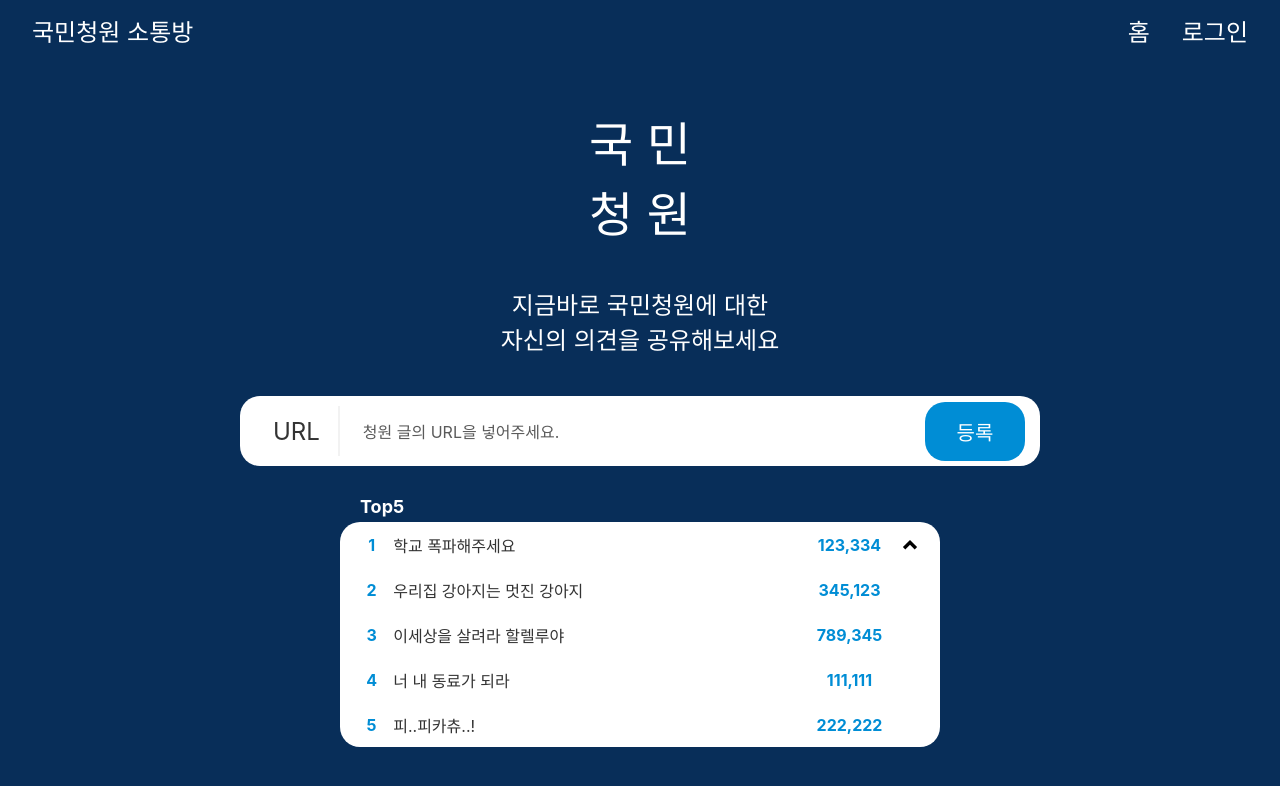
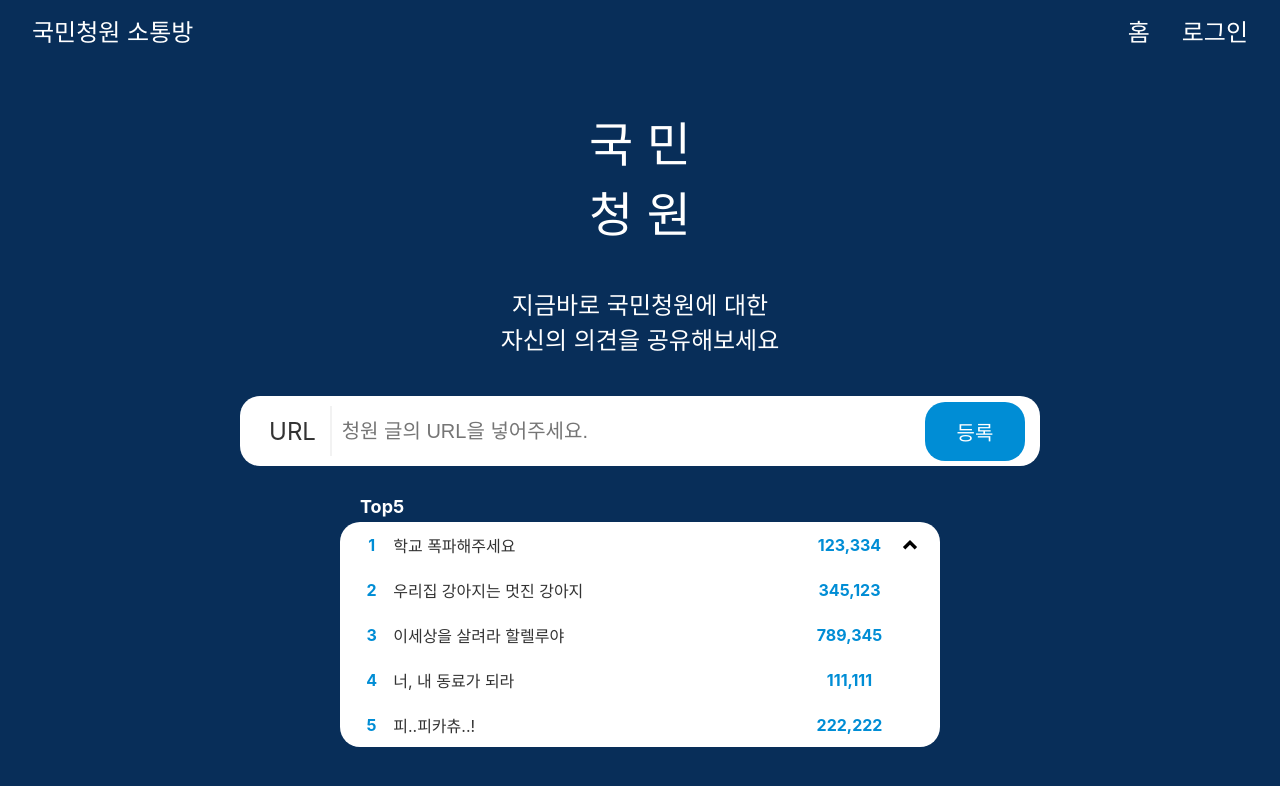
Before and after one commit to potato-club/national-petition-frontend, a Next.js app: page /home in a window 1280 px wide. Both pictures are taken after a click on the icon 910 px from the left and 545 px from the top of the page. Shown: the top 786 px of the page. Built offline with nearby package versions, Linux system fonts and the light colour scheme.

Commit message:
[UPDATE] home input적용 /top5TextLoop 함수 축약

```diff
--- a/components/common/Top5TextLoop.jsx
+++ b/components/common/Top5TextLoop.jsx
@@ -9,14 +9,12 @@ const Top5List = [
   { id: 1, title: '학교 폭파해주세요', sub: '123,334' },
   { id: 2, title: '우리집 강아지는 멋진 강아지', sub: '345,123' },
   { id: 3, title: '이세상을 살려라 할렐루야', sub: '789,345' },
-  { id: 4, title: '너 내 동료가 되라', sub: '111,111' },
+  { id: 4, title: '너, 내 동료가 되라', sub: '111,111' },
   { id: 5, title: '피..피카츄..!', sub: '222,222' },
 ];
 export const Top5TextLoop = () => {
   const [handleDrop, setHandleDrop] = useState(false);
-  const handleDropDown = () => {
-    setHandleDrop(!handleDrop);
-  };
+
   return (
     <Top5Section>
       <Top5Title>
@@ -31,7 +29,7 @@ export const Top5TextLoop = () => {
       <Top5ItemBox handleDrop={handleDrop}>
         {handleDrop ? (
           <div>
-            {Top5List.map(({ id, title, sub }, index) => (
+            {Top5List.map(({ id, title, sub }) => (
               <ItemWrapper key={id}>
                 <ItemRanking>
                   <TypoGraphy
@@ -217,7 +215,7 @@ export const Top5TextLoop = () => {
             transition: 'transform 0.5s ',
           }}
           // style={DropDownStyle}
-          onClick={handleDropDown}
+          onClick={() => setHandleDrop((handleDrop) => !handleDrop)}
         />
       </Top5ItemBox>
     </Top5Section>
@@ -264,4 +262,3 @@ const ItemSubNumber = styled.div`
   align-items: center;
   width: 15%;
 `;
-const DropDownStyle = {};
--- a/pages/home.jsx
+++ b/pages/home.jsx
@@ -26,11 +26,7 @@ const home = () => {
               URL
             </TypoGraphy>
           </UrlTitle>
-          <InputUrl>
-            <TypoGraphy type="body1" color={customColor.gray} textAlign="left">
-              청원 글의 URL을 넣어주세요.
-            </TypoGraphy>
-          </InputUrl>
+          <InputUrl placeholder="청원 글의 URL을 넣어주세요."></InputUrl>
           <EnrollmentButton>
             <TypoGraphy type="h3" color={customColor.white} textAlign="center">
               등록
@@ -80,12 +76,15 @@ const UrlTitle = styled.div`
   display: flex;
   justify-content: center;
   align-items: center;
-  width: 11%;
+  width: 10%;
   height: 100%;
   border-right: 2px solid ${customColor.grayBg};
 `;
-const InputUrl = styled.div`
-  width: 70%;
+const InputUrl = styled.input`
+  width: 75%;
+  height: 100%;
+  font-size: 20px;
+  border: none;
 `;
 const EnrollmentButton = styled.button`
   border: none;
```
